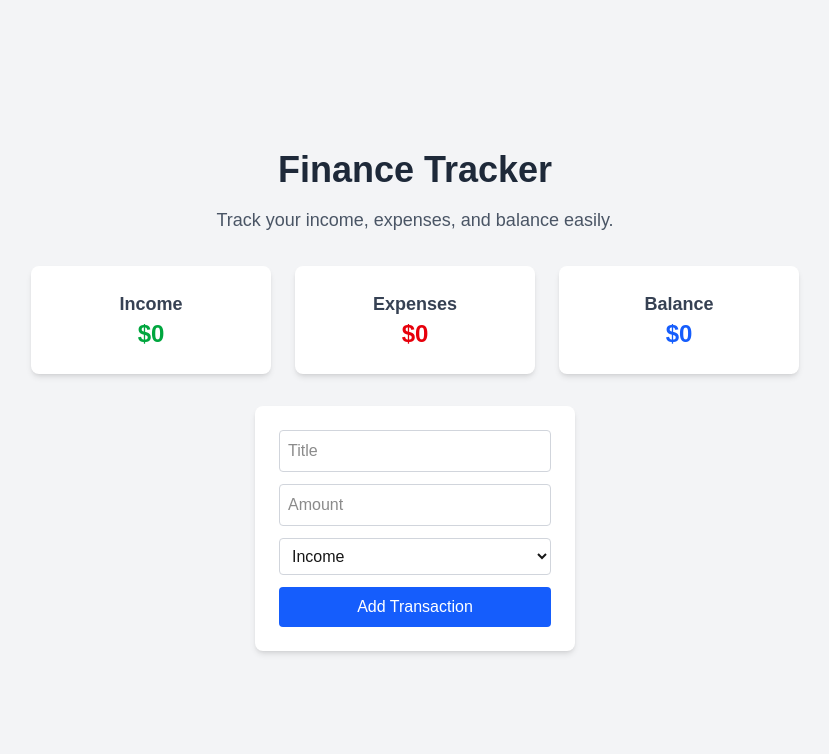
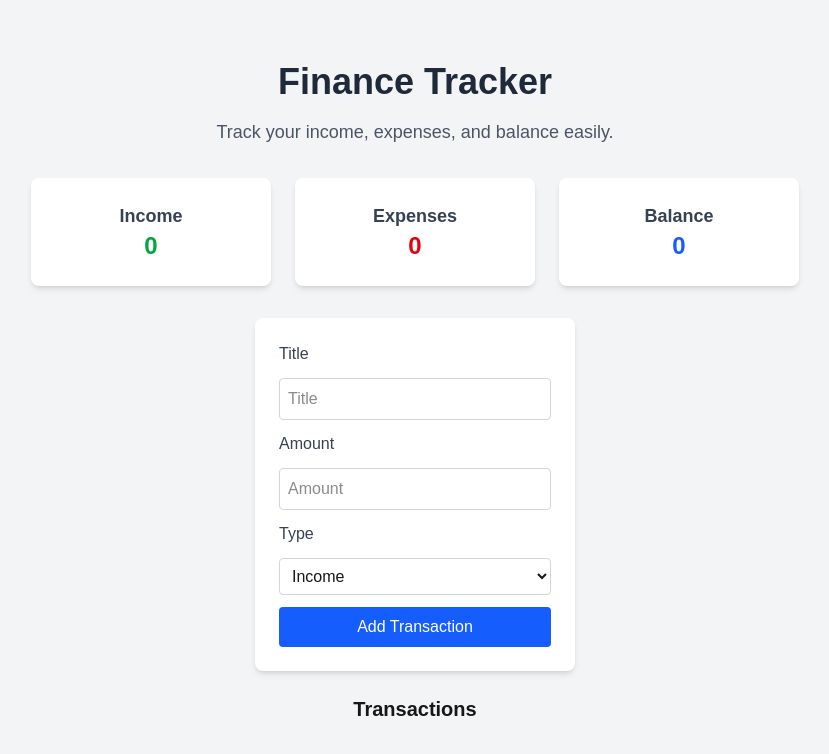
Before and after one commit to steno1/finance-tracker, a Next.js app: page / in a window 1280 px wide. Shown: the top 754 px of the page, without its empty margins (225-1054 px from the left). Built offline with nearby package versions, Linux system fonts and the light colour scheme.

Commit message:
Add delete functionality and transaction list UI improvements

```diff
--- a/app/page.tsx
+++ b/app/page.tsx
@@ -1,4 +1,49 @@
+
+"use client";
+
+import { useState } from "react";
+
+
+
+
 function Home() {
+
+
+  const [title, setTitle]=useState("");
+  const [amount, setAmount]=useState("")
+  const [type, setType]=useState("income");
+  const [transaction, setTransaction]=useState<any []>([])
+
+  const handleSubmit=(e:React.FormEvent<HTMLFormElement>)=>{
+e.preventDefault()
+const newTransaction={
+  id: Date.now(),
+  title,
+  amount:Number(amount),
+  type
+
+}
+setTransaction([...transaction, newTransaction]);
+setTitle("");
+setAmount("");
+setType("Income");
+console.log("new transaction", newTransaction);
+console.log("all", transaction)
+  }
+
+  const income=transaction.filter(item=>item.type==="income")
+  .reduce((sum, item)=>sum+item.amount,0);
+
+  const expenses=transaction.filter(item=>item.type==="expense")
+  .reduce((sum, item)=>sum+item.amount, 0)
+
+  const balance =income-expenses;
+
+  const handleDelete=(id:number)=>{
+const newTransactions=transaction.filter(item=>item.id !==id);
+setTransaction(newTransactions);
+  }
+
   return (
     <main className="min-h-screen bg-gray-100 flex flex-col items-center justify-center p-6">
       <h1 className="text-4xl font-bold text-gray-800 mb-4">Finance Tracker</h1>
@@ -11,42 +56,65 @@ function Home() {
         {/* Income Card */}
         <div className="bg-white shadow-md rounded-lg p-6 text-center w-60">
           <h2 className="text-lg font-semibold text-gray-700">Income</h2>
-          <p className="text-2xl font-bold text-green-600">$0</p>
+          <p className="text-2xl font-bold text-green-600">{income}</p>
         </div>
 
         {/* Expenses Card */}
         <div className="bg-white shadow-md rounded-lg p-6 text-center w-60">
           <h2 className="text-lg font-semibold text-gray-700">Expenses</h2>
-          <p className="text-2xl font-bold text-red-600">$0</p>
+          <p className="text-2xl font-bold text-red-600">{expenses}</p>
         </div>
 
         {/* Balance Card */}
         <div className="bg-white shadow-md rounded-lg p-6 text-center w-60">
           <h2 className="text-lg font-semibold text-gray-700">Balance</h2>
-          <p className="text-2xl font-bold text-blue-600">$0</p>
+          <p className="text-2xl font-bold text-blue-600">{balance}</p>
         </div>
       </div>
 
 
        {/* Transaction input form */}
-      <form className="bg-white shadow-md rounded-lg p-6 w-80 flex flex-col gap-3 mt-8">
+      <form
+      onSubmit={handleSubmit}
+      className="bg-white shadow-md rounded-lg p-6 w-80 flex flex-col gap-3 mt-8">
+
+         <label className="text-gray-700 font-medium">
+    Title
+  </label>
         <input
           type="text"
+          value={title}
+          onChange={(e)=>setTitle(e.target.value)}
           placeholder="Title"
           className="border border-gray-300 rounded p-2 focus:outline-none focus:ring-2 focus:ring-blue-400"
         />
 
+
+         <label className="text-gray-700 font-medium">
+    Amount
+  </label>
+
         <input
+        value={amount}
+        onChange={(e)=>setAmount(e.target.value)}
           type="number"
           placeholder="Amount"
           className="border border-gray-300 rounded p-2 focus:outline-none focus:ring-2 focus:ring-blue-400"
         />
 
+ <label className="text-gray-700 font-medium">
+    Type
+  </label>
         <select
+        value={type}
+        onChange={(e)=>setType(e.target.value)}
           className="border border-gray-300 rounded p-2 focus:outline-none focus:ring-2 focus:ring-blue-400"
         >
+
           <option value="income">Income</option>
           <option value="expense">Expense</option>
+
+
         </select>
 
         <button
@@ -56,6 +124,32 @@ function Home() {
           Add Transaction
         </button>
       </form>
+<div className="mt-6 w-80">
+  <h2 className="text-xl mb-4 font-semibold text-center">Transactions</h2>
+  <ul>
+    {transaction.map((item) => (
+      <li
+        key={item.id}
+        className="flex justify-between items-center border-b py-2 px-3"
+      >
+        <div className="flex flex-col">
+          <span className="font-medium">{item.title}</span>
+          <span className={`text-sm ${item.type === "income" ? "text-green-600" : "text-red-600"}`}>
+            {item.type === "Income" ? "+" : "-"}${item.amount}
+          </span>
+        </div>
+
+        <button
+          onClick={() => handleDelete(item.id)}
+          className="text-red-500 hover:text-red-700 px-2 py-1 rounded"
+        >
+          Delete
+        </button>
+      </li>
+    ))}
+  </ul>
+</div>
+
     </main>
   );
 }
```
